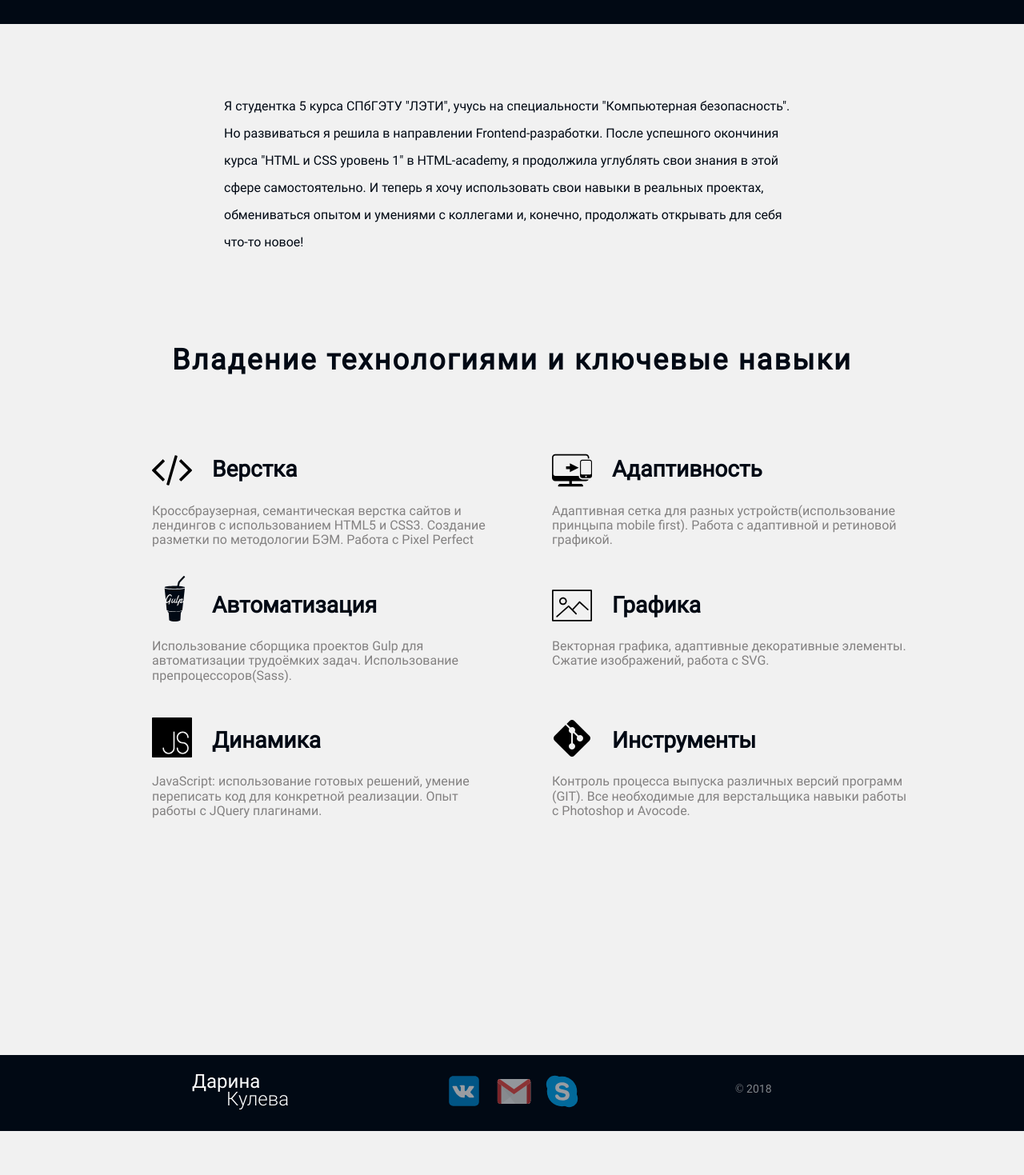
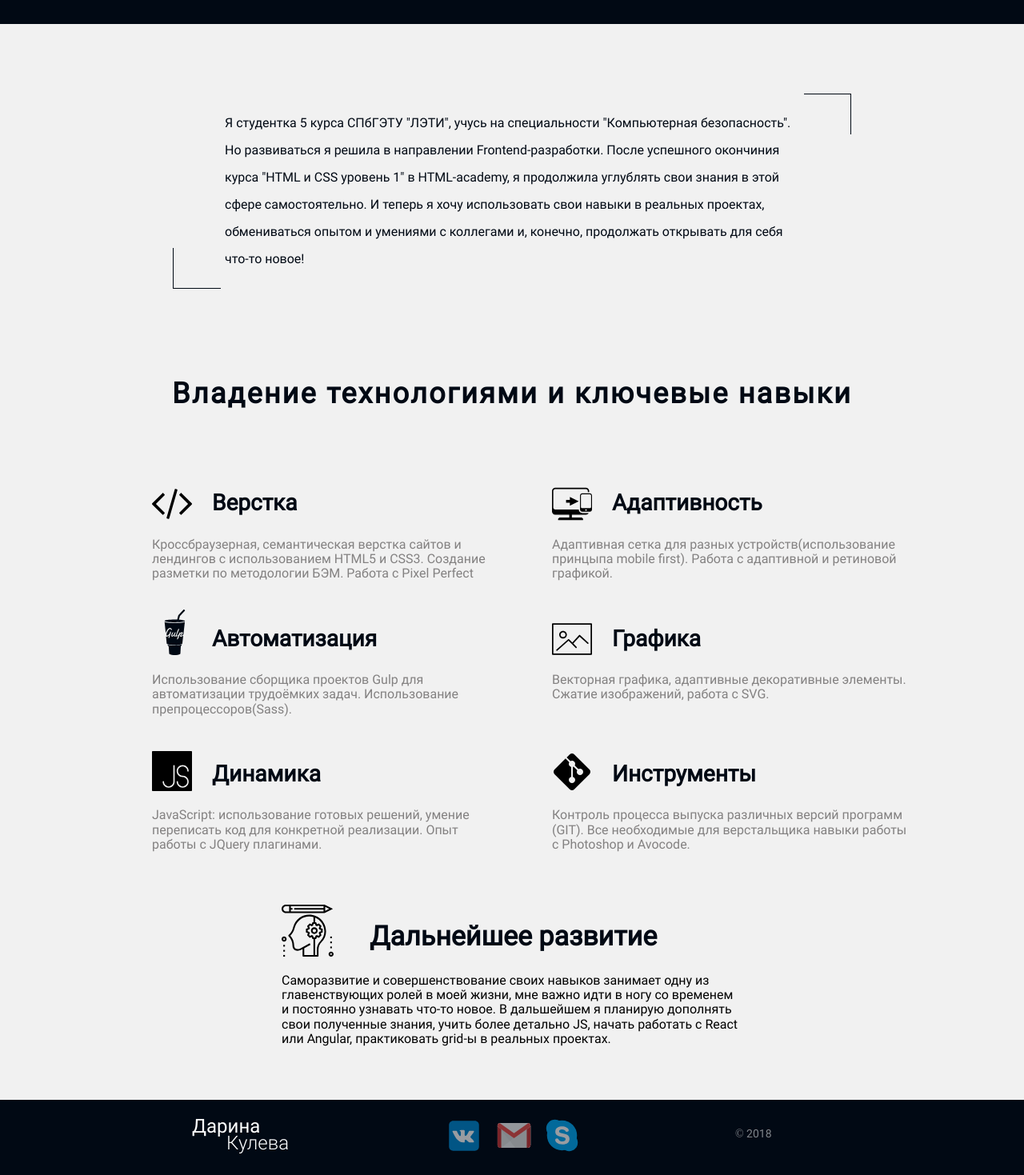
Before and after one commit to DarinaKuleva/DarinaKuleva.github.io, a PHP site: page /about-me.html in a window 1280 px wide. Shown: the part 182-1651 px from the top of the page at 80% size. Before the commit the page ends 1596 px from the top, so only its background shows below. Run offline with PHP 8.4, Linux system fonts and the light colour scheme; some libraries are stand-ins or nearby versions.

Commit message:
правки

```diff
--- a/about-me.html
+++ b/about-me.html
@@ -61,8 +61,12 @@
     </header>
     <main class="about">
       <section class="about__container">
-      <div class="about__promo">
-      <p>Я студентка 5 курса СПбГЭТУ "ЛЭТИ", учусь на специальности "Компьютерная безопасность". Но развиваться я решила в направлении Frontend-разработки. После успешного окончиния курсa "HTML и CSS уровень 1" в HTML-academy, я продолжила углублять свои знания в этой сфере самостоятельно. И теперь я хочу использовать свои навыки в реальных проектах, обмениваться опытом и умениями с коллегами и, конечно, продолжать открывать для себя что-то новое!</p>
+        <div class="about__promo mask">
+          <div class="mask__top mask__about"></div>
+          <div class="mask__bottom mask__about"></div>
+          <div class="mask__left mask__about"></div>
+          <div class="mask__right mask__about"></div>
+      <p class="about-text">Я студентка 5 курса СПбГЭТУ "ЛЭТИ", учусь на специальности "Компьютерная безопасность". Но развиваться я решила в направлении Frontend-разработки. После успешного окончиния курсa "HTML и CSS уровень 1" в HTML-academy, я продолжила углублять свои знания в этой сфере самостоятельно. И теперь я хочу использовать свои навыки в реальных проектах, обмениваться опытом и умениями с коллегами и, конечно, продолжать открывать для себя что-то новое!</p>
       </div>
       <h2 class="about__title">Владение технологиями и ключевые навыки</h2>
       <section class="about__list">
@@ -102,7 +106,7 @@
       </section>
 
       </section>
-      <div id="box2" class="about__move add">
+      <!--<div id="box2" class="about__move add"> -->
 <section class="about__study">
         <h3 class="about__item-title about__item-study">Дальнейшее развитие</h3>
         <p class="about__text">
@@ -110,7 +114,7 @@
           </p>
 
       </section>
-</div>
+
     </main>
     <footer class="footer">
       <div class="footer__wrapper">
--- a/css/style.css
+++ b/css/style.css
@@ -337,6 +337,10 @@ img {
   position: absolute;
   background-color: #f1f1f1; }
 
+.mask__about {
+  position: absolute;
+  background-color: #010914; }
+
 .mask__top-left {
   top: -1px;
   left: 1px;
@@ -385,6 +389,30 @@ img {
   width: 1px;
   height: 15%; }
 
+.mask__top {
+  top: 87px;
+  right: 1px;
+  width: 7%;
+  height: 1px; }
+
+.mask__right {
+  right: 1px;
+  top: 88px;
+  width: 1px;
+  height: 15%; }
+
+.mask__bottom {
+  bottom: 1px;
+  left: 1px;
+  width: 7%;
+  height: 1px; }
+
+.mask__left {
+  left: 1px;
+  bottom: 2px;
+  width: 1px;
+  height: 15%; }
+
 .btn-close {
   position: fixed;
   z-index: 101;
@@ -406,17 +434,17 @@ img {
     width: 1100px;
     margin: 0 auto; }
   .about__promo {
-    width: 720px;
+    width: 850px;
     margin: 0 auto 50px auto;
     padding-top: 70px;
     color: #010914;
     font-size: 16px;
-    line-height: 34px; }
+    line-height: 34px;
+    position: relative; }
   .about__list {
     display: flex;
     flex-wrap: wrap;
-    margin-left: 100px;
-    padding-bottom: 280px; }
+    margin-left: 100px; }
   .about__item {
     width: 500px;
     color: #838181;
@@ -535,16 +563,8 @@ img {
     background-image: url("../img/about-study.svg");
     background-repeat: no-repeat;
     background-position: 0 0; }
-  .about__move {
-    position: fixed;
-    height: 100px;
-    width: 100%;
-    bottom: 300px;
-    display: none;
-    animation: myAdd  1s forwards ease-in-out; }
 
-@keyframes myAdd {
-  from {
-    height: 0px; }
-  to {
-    height: 100px; } }
+.about-text {
+  border: 1px solid #f1f1f1;
+  padding: 20px 65px 20px 65px;
+  position: relative; }
--- a/package.json
+++ b/package.json
@@ -3,7 +3,9 @@
   "version": "1.0.0",
   "description": "",
   "main": "index.js",
-  "dependencies": {},
+  "dependencies": {
+    "clipboard": "^2.0.1"
+  },
   "devDependencies": {
     "gulp": "^3.9.1",
     "gulp-sass": "^4.0.1"
--- a/sass/blocks/_about-me.scss
+++ b/sass/blocks/_about-me.scss
@@ -9,19 +9,19 @@
   }
 
   &__promo {
-    width: 720px;
+    width: 850px;
     margin: 0 auto 50px auto;
     padding-top: 70px;
     color: #010914;
     font-size: 16px;
     line-height: 34px;
+    position: relative;
   }
 
   &__list {
     display: flex;
     flex-wrap: wrap;
     margin-left: 100px;
-    padding-bottom: 280px;
   }
 
   &__item {
@@ -184,18 +184,10 @@
     background-repeat: no-repeat;
     background-position: 0 0;
   }
-
-&__move {
-  position: fixed;
-  height: 100px;
-  width: 100%;
-  bottom: 300px;
-  display: none;
-  animation: myAdd  1s forwards ease-in-out;
-}
 }
 
-@keyframes myAdd {
-from {height:0px;}
-to {height:100px;}
+.about-text {
+  border: 1px solid #f1f1f1;
+  padding: 20px 65px 20px 65px;
+  position: relative;
 }
--- a/sass/blocks/_header.scss
+++ b/sass/blocks/_header.scss
@@ -27,6 +27,11 @@
     opacity: 0.3;
     position: absolute;
     background-color: #f1f1f1;
+  }
+
+  &__about{
+    position: absolute;
+    background-color: #010914;
   }
 
   &__top-left {
@@ -84,6 +89,34 @@
     width: 1px;
     height: 15%;
   }
+
+  &__top {
+    top: 87px;
+    right: 1px;
+    width: 7%;
+    height: 1px;
+  }
+
+  &__right {
+    right: 1px;
+    top: 88px;
+    width: 1px;
+    height: 15%;
+  }
+
+  &__bottom {
+    bottom: 1px;
+    left: 1px;
+    width: 7%;
+    height: 1px;
+  }
+
+  &__left {
+    left: 1px;
+    bottom: 2px;
+    width: 1px;
+    height: 15%;
+  }
 }
 
 
```
Also changed, not shown: portfolio.html (+3 -4 lines), test.html (added, +17 -0 lines), package-lock.json, test.txt (added).
